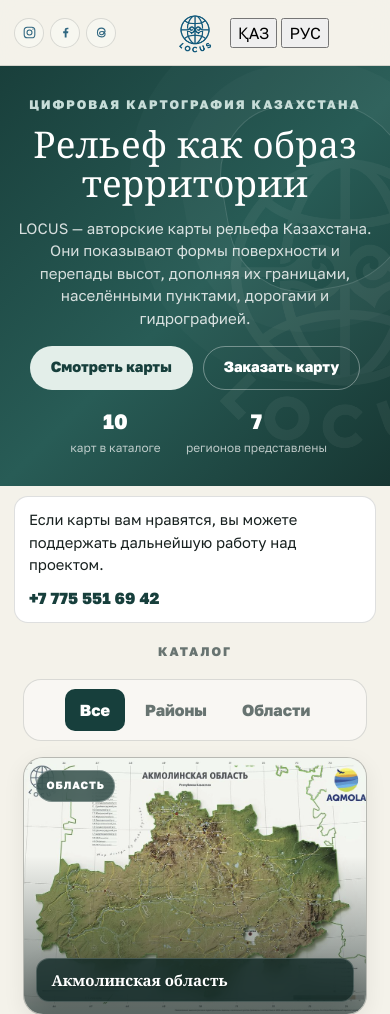
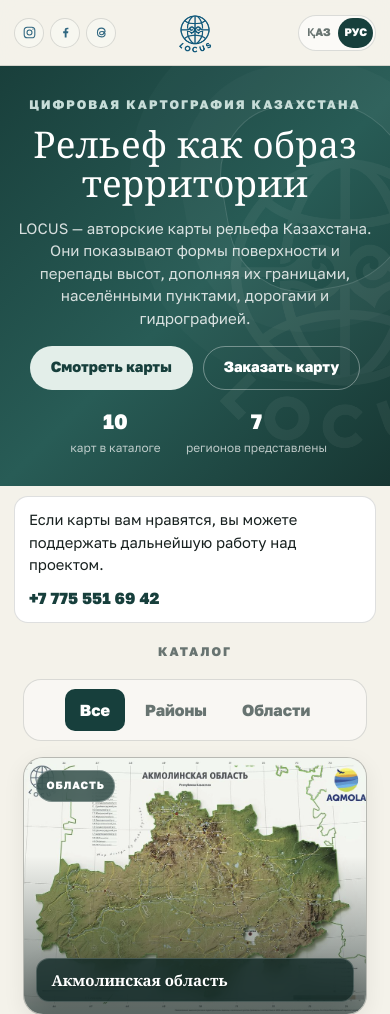
Before and after one commit to ktesifon-star/locus, a plain HTML site: page index.html in a window 390 px wide. Shown: the top 1014 px of the page. Drawn offline with Linux system fonts and the light colour scheme; a web font is replaced by a local one.

Commit message:
Style responsive Kazakh/Russian language toggle in LOCUS header

```diff
--- a/style.css
+++ b/style.css
@@ -113,7 +113,41 @@ img { max-width: 100%; }
   letter-spacing: .14em;
   text-transform: uppercase;
 }
-.header-nav { grid-column: 3; justify-self: end; display: flex; gap: 26px; }
+.header-tools {
+  grid-column: 3;
+  justify-self: end;
+  display: flex;
+  align-items: center;
+  gap: 18px;
+  min-width: 0;
+}
+.header-nav { display: flex; align-items: center; gap: 20px; }
+.language-switch {
+  display: flex;
+  align-items: center;
+  gap: 2px;
+  flex: 0 0 auto;
+  padding: 3px;
+  border: 1px solid var(--line);
+  border-radius: 999px;
+  background: rgba(255,255,255,.6);
+}
+.language-button {
+  min-width: 40px;
+  min-height: 32px;
+  padding: 5px 9px;
+  border: 0;
+  border-radius: 999px;
+  color: var(--muted);
+  background: transparent;
+  cursor: pointer;
+  font-size: .71rem;
+  font-weight: 800;
+  line-height: 1;
+  white-space: nowrap;
+}
+.language-button.active { color: #fff; background: var(--brand-dark); }
+.language-button:focus-visible { outline: 2px solid var(--brand); outline-offset: 3px; }
 .header-nav a {
   color: var(--muted);
   font-size: .92rem;
@@ -654,6 +688,9 @@ h2 {
   .header-social { gap: 6px; }
   .social-link { width: 30px; height: 30px; }
   .social-link svg { width: 15px; height: 15px; }
+  .header-tools { gap: 0; }
+  .language-switch { padding: 2px; }
+  .language-button { min-width: 34px; min-height: 30px; padding: 5px 6px; font-size: .68rem; }
   .brand-kicker { display: none; }
   .brand-logo-wrap { height: 42px; }
   .brand-kicker { font-size: .66rem; letter-spacing: .08em; }
```
